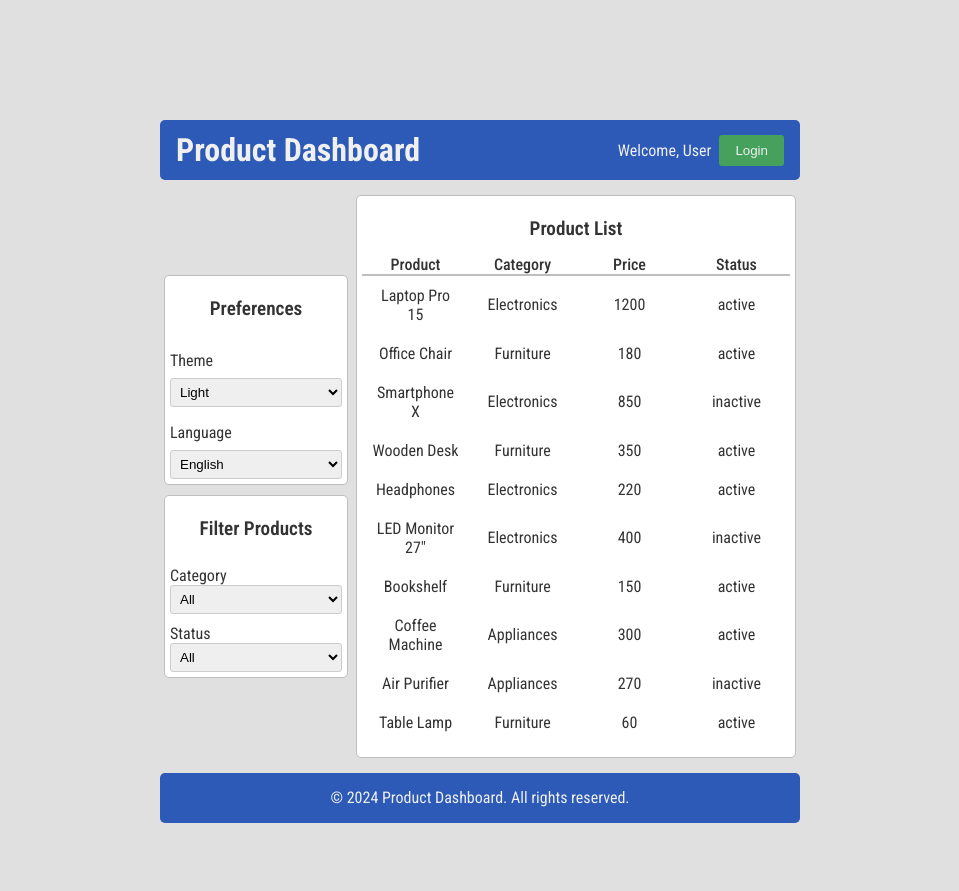
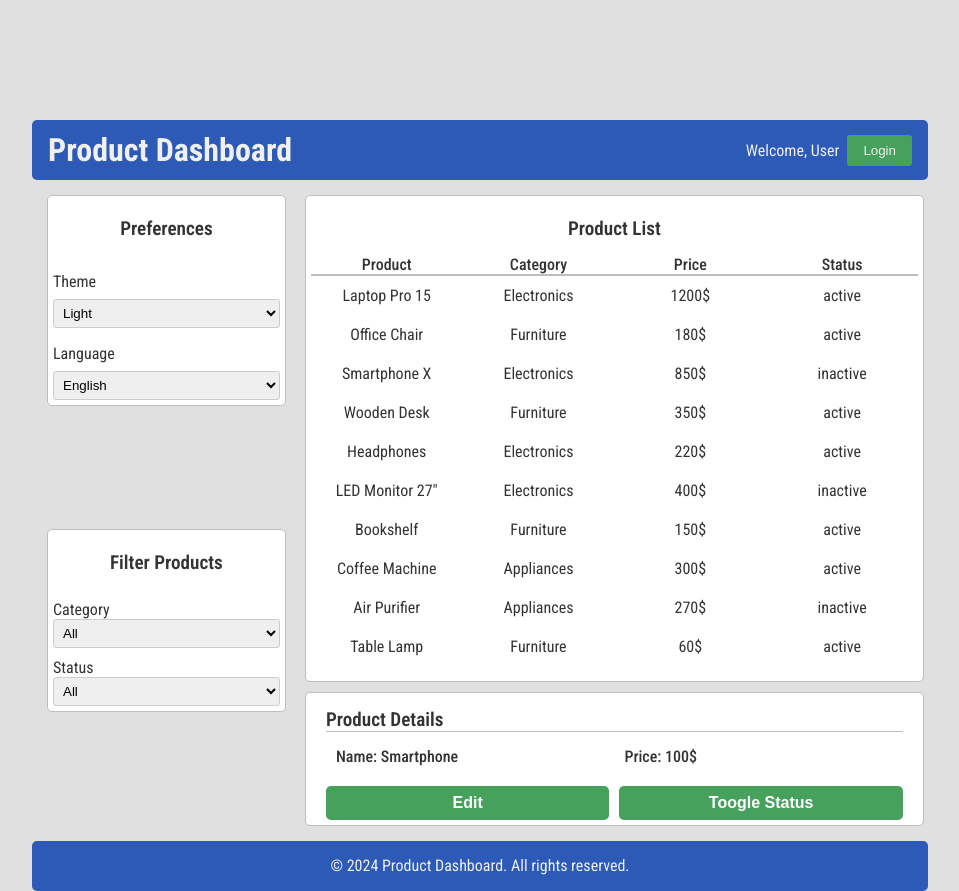
Before and after one commit to ablaoublas11/Product-Dashboard, a React (Vite) app: page / in a window 1280 px wide. Shown: the whole page, without its empty margins (160-1119 px from the left). Before the commit the page ends 823 px from the top, so only its background shows below. Built offline with nearby package versions, Linux system fonts and the light colour scheme.

Commit message:
Last css update and added ProductDetails component to App.jsx

```diff
--- a/src/App.css
+++ b/src/App.css
@@ -52,7 +52,7 @@ body {
 }
 
 .mainContainer {
-  width: 50%;
+  width: 70%;
   height: fit-content;
   display: grid;
   grid-template-columns: 3fr 7fr;
@@ -67,9 +67,10 @@ body {
 .sideBar {
   grid-area: sidebar;
   display: flex;
-  flex-direction: column;
+  flex-direction: row;
+  flex-wrap: wrap;
   justify-content: center;
-  align-items: center;
+  align-items: flex-start;
   margin: 5px;
   padding: 5px;
   /* εδώ θα μπει ο υπόλοιπος κώδικας για την διαμόρφωση του Layout */
@@ -103,4 +104,7 @@ body {
       "content"
       "footer";
   }
+  .dataContainer {
+    max-width: 100%;
+  }
 }
--- a/src/App.jsx
+++ b/src/App.jsx
@@ -4,6 +4,7 @@ import Footer from "./Components/Footer";
 import Preferences from "./Components/Preferences";
 import Filter from "./Components/Filter";
 import ProductList from "./Components/ProductList";
+import ProductDetails from "./Components/ProductDetails";
 import "./App.css";
 
 function App() {
@@ -89,6 +90,7 @@ function App() {
       </div>
       <div className="dataContainer">
         <ProductList products={products} />
+        <ProductDetails />
       </div>
       <Footer />
     </div>
--- a/src/Components/ProductDetails.jsx
+++ b/src/Components/ProductDetails.jsx
@@ -0,0 +1,19 @@
+import styles from "../Styles/ProductDetails.module.css";
+
+export default function ProductDetails() {
+  return (
+    <div className={styles.detailsContainer}>
+      <h2>Product Details</h2>
+      <div className={styles.detailsContent}>
+        <div className={styles.informations}>
+          <p>Name: Smartphone</p>
+          <p>Price: 100$</p>
+        </div>
+        <div className={styles.actions}>
+          <button>Edit</button>
+          <button>Toogle Status</button>
+        </div>
+      </div>
+    </div>
+  );
+}
--- a/src/Components/ProductList.jsx
+++ b/src/Components/ProductList.jsx
@@ -18,7 +18,7 @@ export default function ProductList({ products }) {
               {product.category}
             </div>
             <div className={styles.cell} data-label="Price: ">
-              {product.price}
+              {product.price}$
             </div>
             <div className={styles.cell} data-label="Status: ">
               {product.status}
--- a/src/Styles/ProductDetails.module.css
+++ b/src/Styles/ProductDetails.module.css
@@ -0,0 +1,112 @@
+.detailsContainer {
+  width: 100%;
+  margin: 5px;
+  padding: 5px;
+  border: 1px solid var(--border-color);
+  border-radius: 5px;
+  background-color: var(--card-background-color);
+  color: var(--profile-text-color);
+  display: flex;
+  flex-direction: column;
+  justify-content: center;
+  align-items: center;
+  flex-wrap: wrap;
+}
+
+.detailsContainer h2 {
+  font-size: 1.2rem;
+  font-weight: 600;
+  margin: 10px;
+  border-bottom: 1px solid var(--border-color);
+  width: 95%;
+  text-align: left;
+  box-sizing: border-box;
+}
+
+.detailsContent {
+  display: flex;
+  flex-direction: column;
+  justify-content: flex-start;
+  align-items: flex-start;
+  flex-wrap: nowrap;
+  width: 95%;
+  box-sizing: border-box;
+}
+
+.informations {
+  display: flex;
+  flex-direction: row;
+  justify-content: flex-start;
+  align-items: center;
+  width: 100%;
+  margin: 5px 0;
+}
+
+.informations p {
+  width: 100%;
+  margin: 0 10px;
+  font-size: 1rem;
+  font-weight: 500;
+}
+
+.actions {
+  width: 100%;
+  display: flex;
+  flex-direction: row;
+  justify-content: center;
+  align-items: center;
+  gap: 10px;
+  margin-top: 15px;
+}
+
+.actions button {
+  width: 100%;
+  padding: 8px 16px;
+  font-size: 1rem;
+  font-weight: 600;
+  border: none;
+  border-radius: 5px;
+  cursor: pointer;
+  transition: background-color 0.3s ease;
+  background-color: var(--button-background-color);
+  color: var(--button-text-color);
+}
+
+.actions button:hover {
+  background-color: var(--button-hover-background-color);
+}
+
+@media screen and (max-width: 1200px) {
+  .detailsContainer {
+    box-sizing: border-box;
+  }
+  .informations p {
+    font-size: 0.9rem;
+  }
+  .actions button {
+    font-size: 0.9rem;
+  }
+}
+
+@media screen and (max-width: 768px) {
+  .detailsContainer {
+    width: 100%;
+    flex-direction: row;
+  }
+  .detailsContent {
+    width: 100%;
+    box-sizing: border-box;
+    flex-direction: row;
+    flex-wrap: wrap;
+    justify-content: center;
+    align-items: center;
+  }
+  .informations {
+    justify-content: center;
+  }
+
+  .informations p {
+    margin: 5px;
+    width: 100%;
+  }
+}
```
